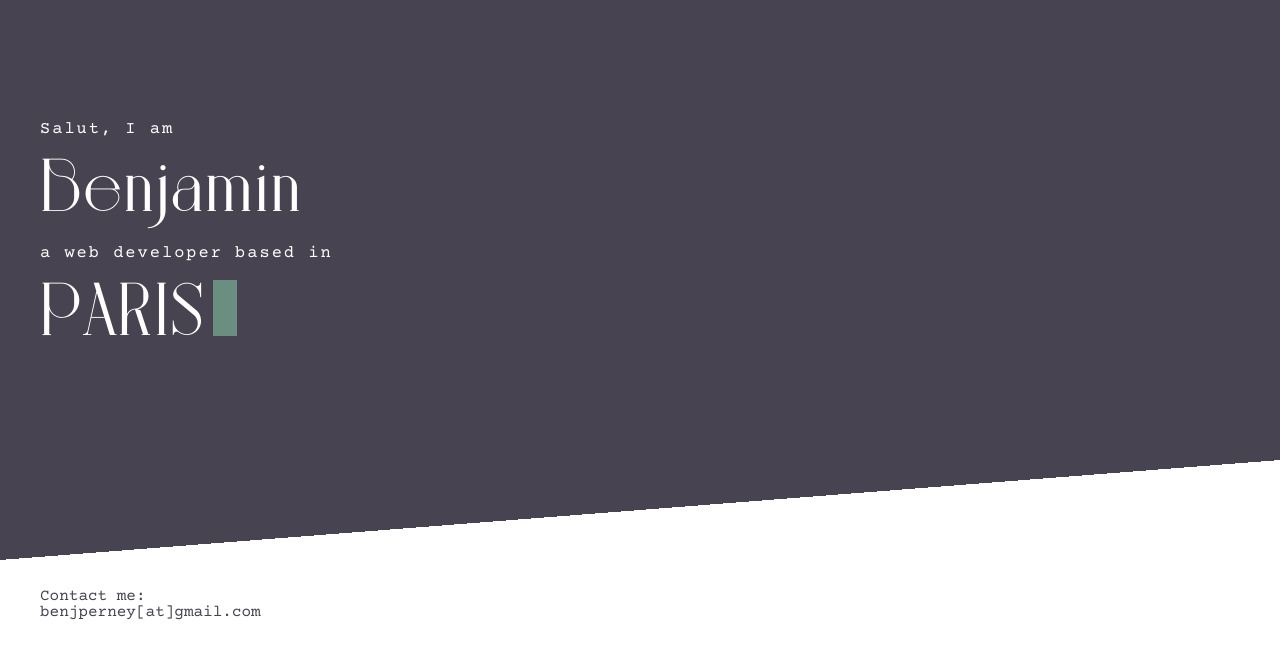
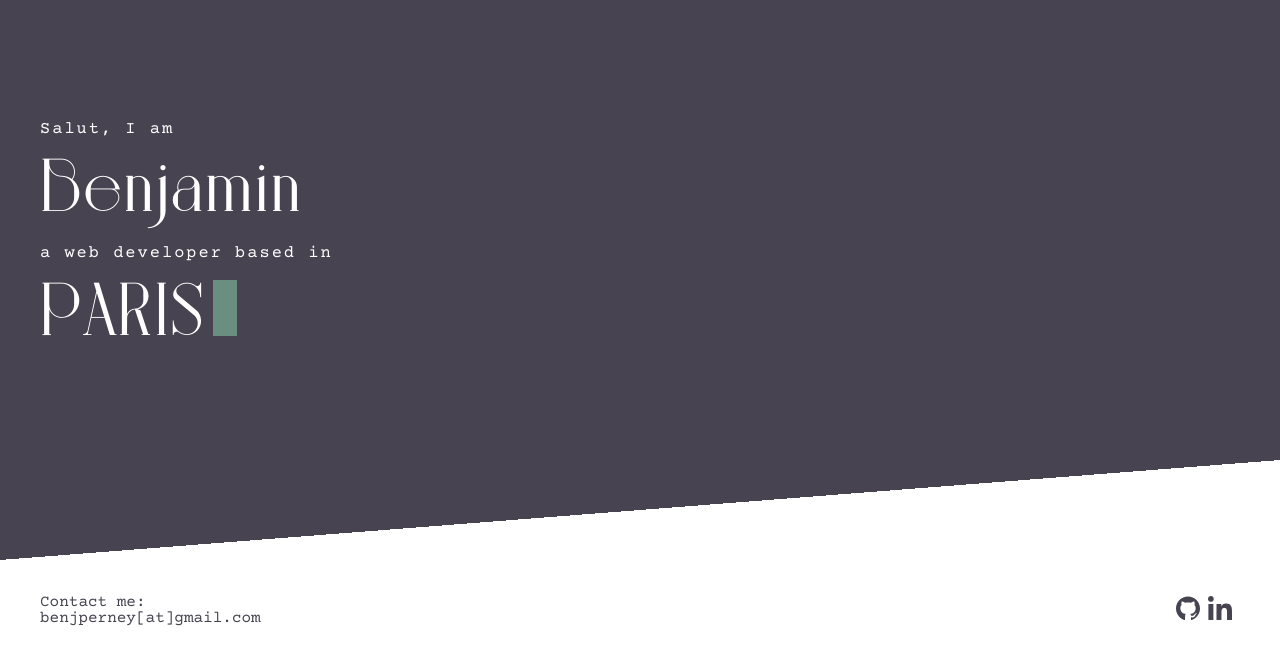
Before and after one commit to Bbemol/personal-website-react, a React app: page / in a window 1280 px wide. Built offline with nearby package versions, Linux system fonts and the light colour scheme.

Commit message:
Added social networks

```diff
--- a/src/footer/footer.js
+++ b/src/footer/footer.js
@@ -1,5 +1,7 @@
 import React, { Component } from 'react'
 import './footer.scss';
+import github from '../assets/github.svg'
+import linkedin from '../assets/linkedin.svg'
 
 export default class Footer extends Component {
   render() {
@@ -7,7 +9,13 @@ export default class Footer extends Component {
       <div>
         <footer>
           <div className="footer--wrapper">
-            <p className="footer--content">Contact me:<br/> benjperney[at]gmail.com</p>
+            <p className="footer--content">
+              Contact me:<br/> benjperney[at]gmail.com
+            </p>
+            <p className="footer--content">
+              <a href="https://github.com/Bbemol" target="_blank"><img className="icons" src={github} /></a>
+              <a href="https://www.linkedin.com/in/benjamin-perney-6324b74a/" target="_blank"><img className="icons" src={linkedin} /></a>
+            </p>
           </div>
         </footer>
       </div>
--- a/src/footer/footer.scss
+++ b/src/footer/footer.scss
@@ -6,9 +6,21 @@ footer {
   background: $lightColor;
 }
 .footer--wrapper {
+  height: 100%;
+  display: block;
+  @media (min-width: $tablet) {
+    display: flex;
+    justify-content: space-between;
+    align-items: center;
+  }
   &:before {
     content: "";
-    background-image: linear-gradient(to left top, $lightColor 0%, $lightColor 50%, transparent 50%);
+    background-image: linear-gradient(
+      to left top,
+      $lightColor 0%,
+      $lightColor 50%,
+      transparent 50%
+    );
     position: absolute;
     width: 100%;
     height: 100px;
@@ -17,7 +29,8 @@ footer {
   }
 }
 .footer--content {
-  position: absolute;
-  padding: 0 40px;
-  bottom: 40px;
+  padding: 8px 40px;
 }
+.icons {
+  margin-right: 8px;
+}
--- a/src/styles/_variables.scss
+++ b/src/styles/_variables.scss
@@ -4,3 +4,5 @@ $lightColor: #ffffff;
 
 $primaryFont: 'Courier-Prime', serif;
 $secondaryFont: 'Bigilla', sans-serif;
+
+$tablet: 768px;
```
Also changed, not shown: src/assets/github.svg (added), src/assets/linkedin.svg (added), src/styles/_mediaqueries.scss (added).
